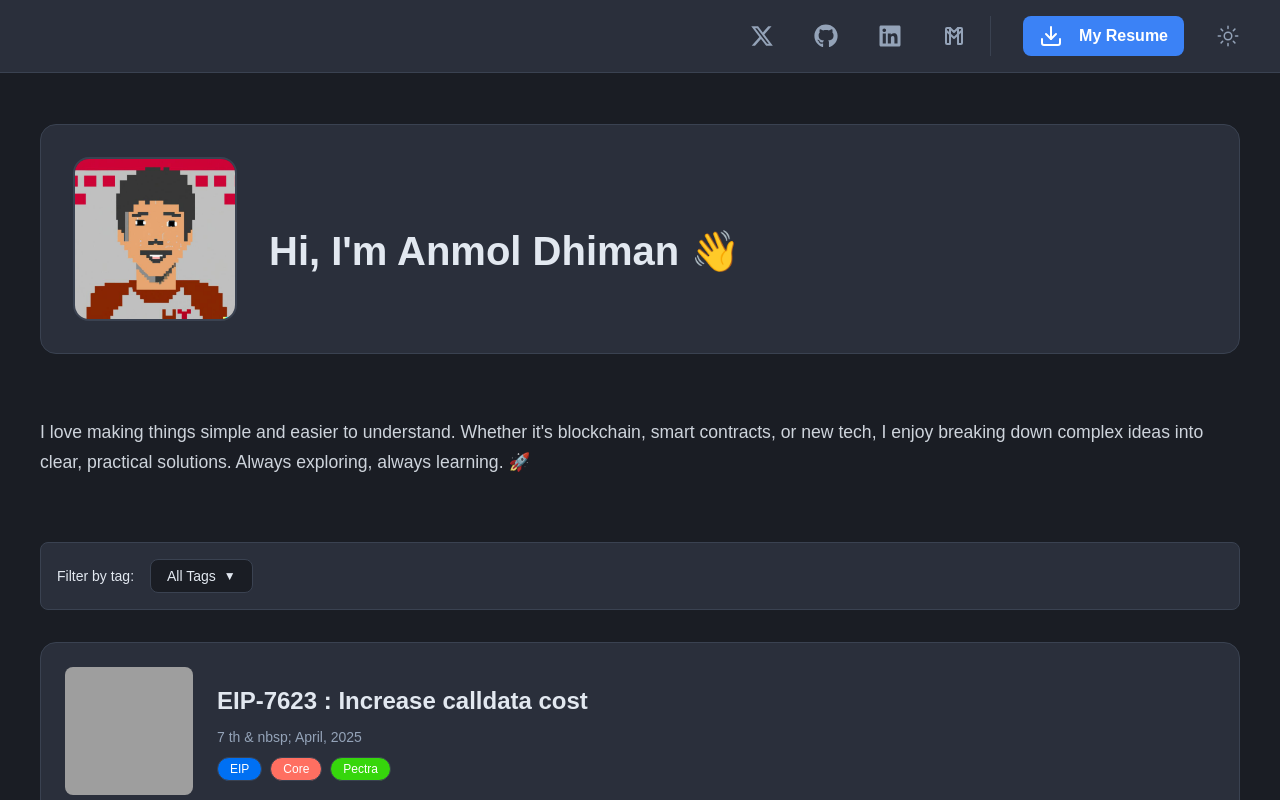
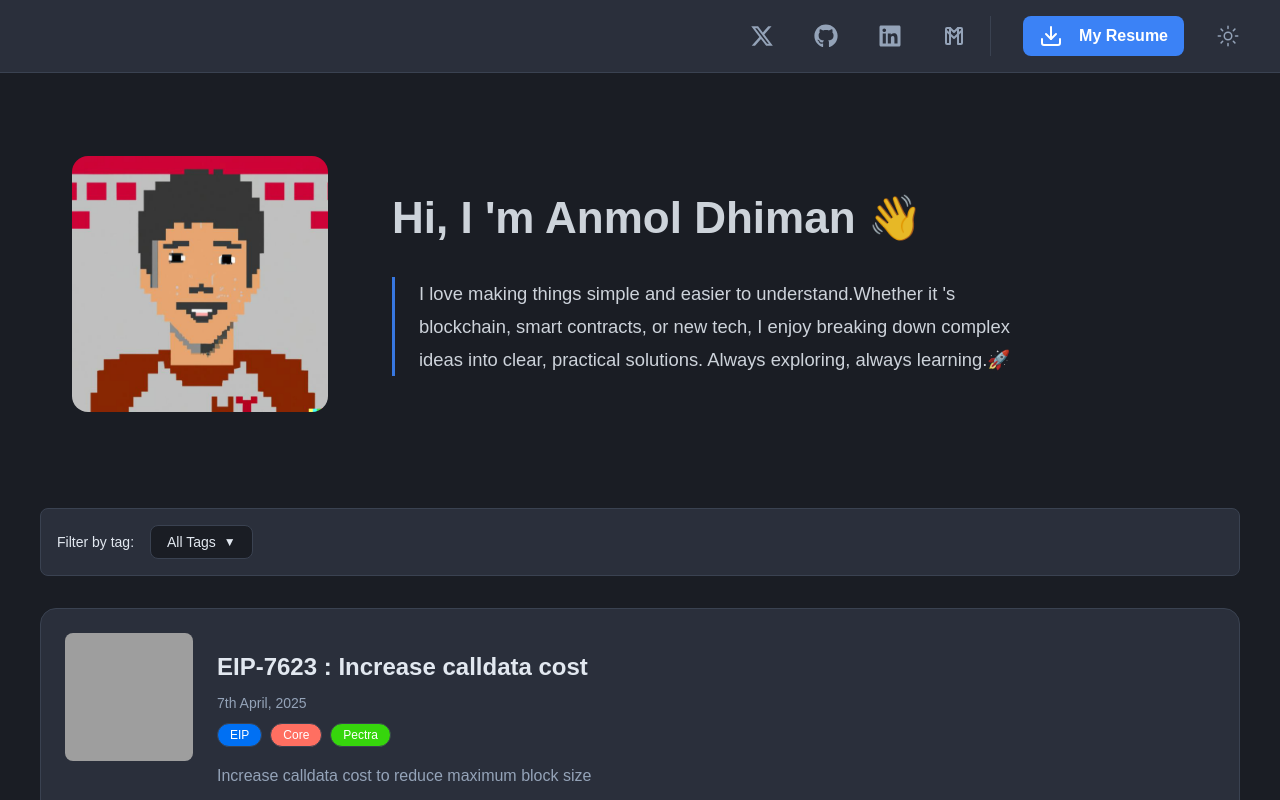
Before and after one commit to Anmol-Dhiman/anmol-dhiman.github.io, a React (Create React App) app: page / in a window 1280 px wide. Shown: the top 800 px of the page. Built offline with nearby package versions, Linux system fonts and the light colour scheme; grey boxes are pictures that could not be loaded; a web font is replaced by a local one.

Commit message:
chroe: about section alignment

```diff
--- a/src/components/About.js
+++ b/src/components/About.js
@@ -1,18 +1,17 @@
 const About = () => {
   return (
-    <>
-      <div className="about-container">
-        <img src="/images/intro.png" alt="intro" className="about-image" />
-
-        <p className="about-heading">Hi, I'm Anmol Dhiman 👋</p>
-      </div>
-      <p className="about-description">
-        I love making things simple and easier to understand. Whether it's
-        blockchain, smart contracts, or new tech, I enjoy breaking down complex
-        ideas into clear, practical solutions. Always exploring, always
-        learning. 🚀
-      </p>
-    </>
+    <div className="about-container">
+      <img src="/images/intro.png" alt="intro" className="about-image" />
+      <div className="about-content">
+        <p className="about-heading"> Hi, I 'm Anmol Dhiman 👋</p>{" "}
+        <blockquote className="about-description">
+          I love making things simple and easier to understand.Whether it 's
+          blockchain, smart contracts, or new tech, I enjoy breaking down
+          complex ideas into clear, practical solutions. Always exploring, always
+          learning.🚀{" "}
+        </blockquote>{" "}
+      </div>{" "}
+    </div>
   );
 };
 
--- a/src/components/BlogRender.js
+++ b/src/components/BlogRender.js
@@ -115,9 +115,8 @@ const formatDateWithSuperscript = (dateString) => {
 
   return (
     <span>
-      {" "}
-      {dayNumber} {suffix} & nbsp;{" "}
-      {date.toLocaleString("en-US", { month: "long" })}, {year}{" "}
+      {dayNumber}
+      {suffix} {date.toLocaleString("en-US", { month: "long" })}, {year}{" "}
     </span>
   );
 };
--- a/src/index.css
+++ b/src/index.css
@@ -150,38 +150,79 @@
             display: flex;
             flex-direction: row;
             align-items: center;
-            gap: 2rem;
+            justify-content: center;
+            gap: 4rem;
             margin: 4rem 0;
             padding: 2rem;
-            background-color: var(--secondary-bg);
-            border-radius: 1rem;
-            border: 1px solid var(--border-color);
+            opacity: 0;
+            transform: translateY(20px);
+            animation: fadeInUp 0.8s ease forwards;
+            max-width: 1200px;
+            margin-left: auto;
+            margin-right: auto;
+        }
+
+        @keyframes fadeInUp {
+            from {
+                opacity: 0;
+                transform: translateY(20px);
+            }
+            to {
+                opacity: 1;
+                transform: translateY(0);
+            }
         }
 
         .about-image {
-            width: 10rem;
-            height: 10rem;
+            width: 16rem;
+            height: 16rem;
             border-radius: 1rem;
             object-fit: cover;
-            border: 2px solid var(--border-color);
+            transition: transform 0.3s ease;
+            flex-shrink: 0;
+        }
+
+        .about-image:hover {
+            transform: scale(1.02);
         }
 
         .about-content {
             flex: 1;
+            display: flex;
+            flex-direction: column;
+            gap: 2rem;
+            padding: 1rem 0;
         }
 
         .about-heading {
-            font-size: 2.5rem;
+            font-size: 2.75rem;
             font-weight: 700;
-            margin-bottom: 1rem;
             color: var(--text-primary);
+            margin: 0;
+            opacity: 0;
+            animation: fadeIn 0.8s ease 0.2s forwards;
+            line-height: 1.2;
         }
 
         .about-description {
-            font-size: 1.1rem;
-            line-height: 1.7;
+            font-size: 1.15rem;
+            line-height: 1.8;
             color: var(--text-primary);
-            opacity: 0.9;
+            opacity: 0;
+            animation: fadeIn 0.8s ease 0.4s forwards;
+            padding-left: 1.5rem;
+            border-left: 3px solid var(--accent-color);
+            margin: 0;
+            max-width: 600px;
+        }
+
+        @keyframes fadeIn {
+            from {
+                opacity: 0;
+            }
+            to {
+                opacity: 0.9;
+            }
         }
         /* blog rendering */
 
@@ -484,7 +525,19 @@
         @media (max-width: 768px) {
             .about-container {
                 flex-direction: column;
+                gap: 2rem;
                 text-align: center;
+            }
+            .about-image {
+                width: 12rem;
+                height: 12rem;
+            }
+            .about-content {
+                align-items: center;
+            }
+            .about-description {
+                text-align: left;
+                padding-left: 1.5rem;
             }
             .blog-card {
                 flex-direction: column;
```
Also changed, not shown: 1 other file (tests, documents, lock files or other folders).
